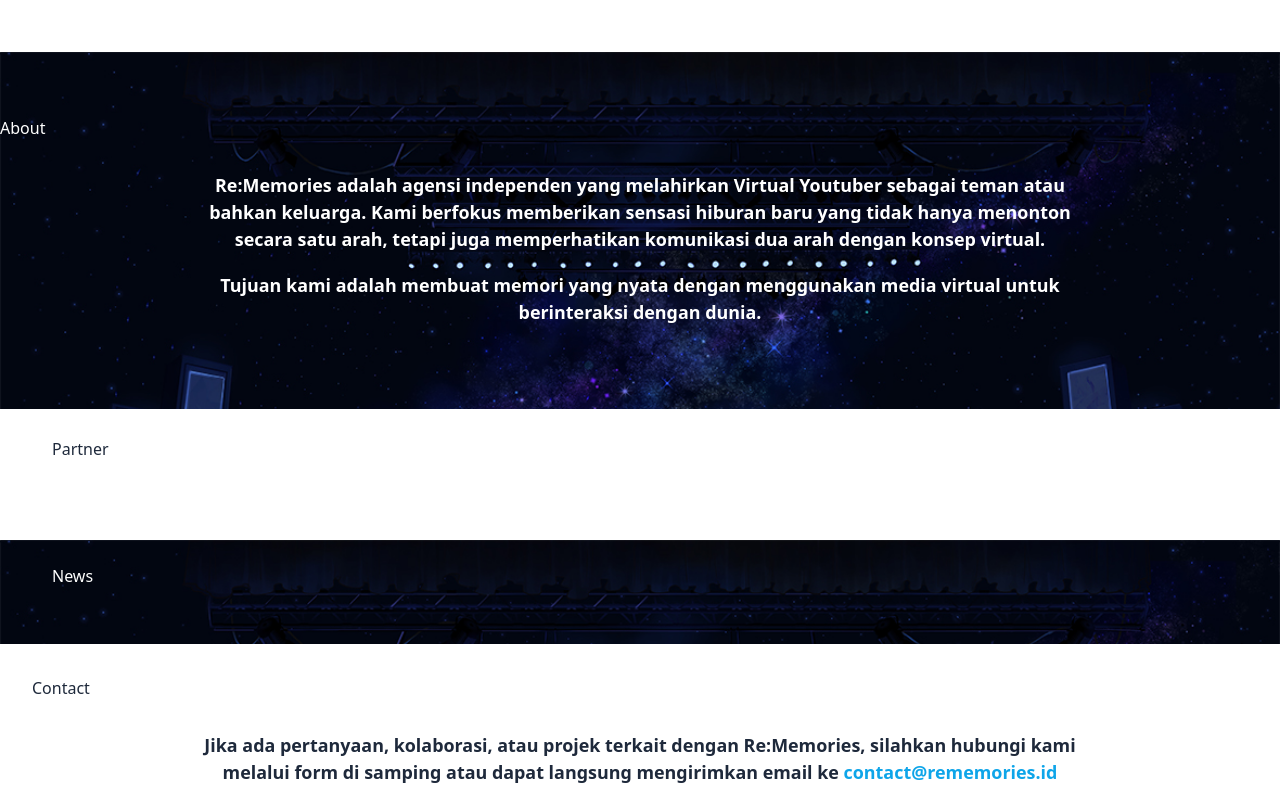
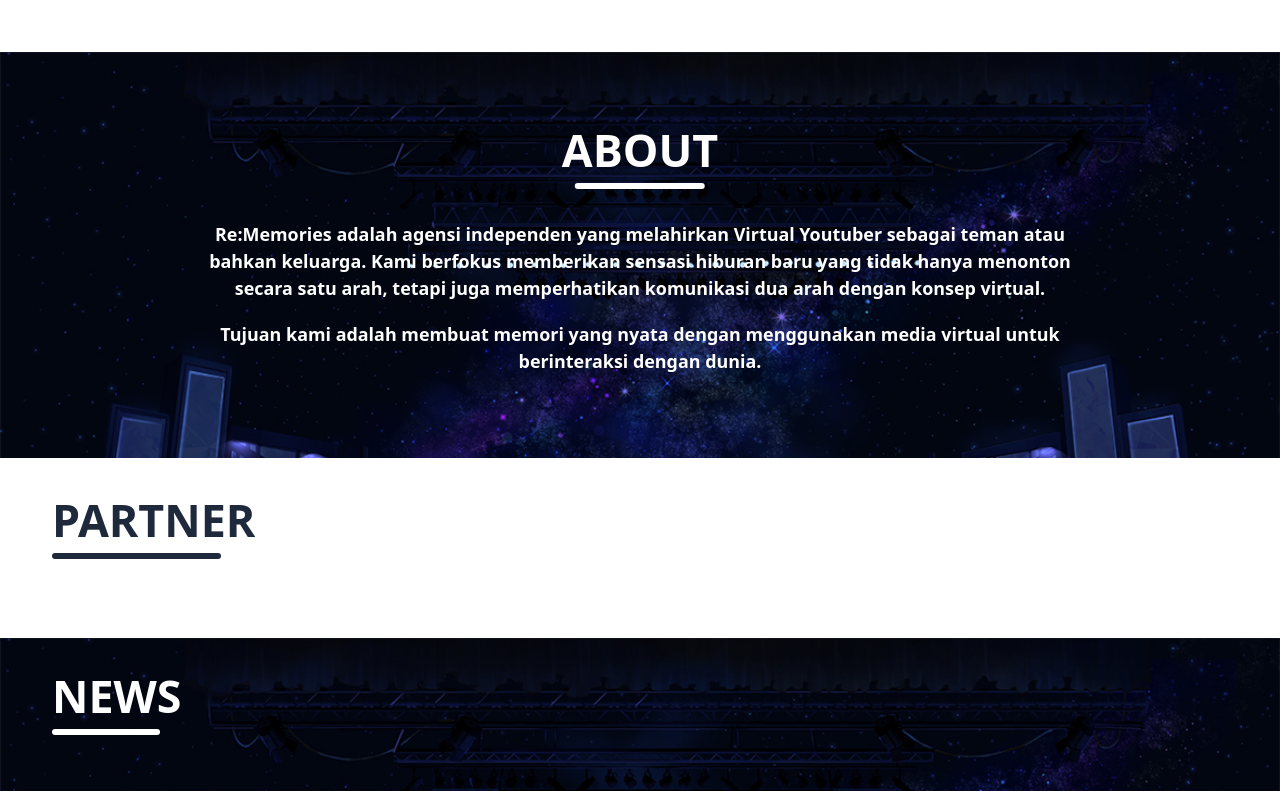
Before and after one commit to re-morable/re-memories, a Vue app: page / in a window 1280 px wide. Shown: the part 1351-2144 px from the top of the page. Built offline with nearby package versions, Linux system fonts and the light colour scheme.

Commit message:
Fix title in home

```diff
--- a/src/views/HomeView.vue
+++ b/src/views/HomeView.vue
@@ -14,7 +14,7 @@
     </div>
   </section>
   <section class="my-2 bg-parallax py-16">
-    <h1 class="pb-8 center">About</h1>
+    <h1 class="main-title pb-8 center">About</h1>
     <p>
       Re:Memories adalah agensi independen yang melahirkan Virtual Youtuber
       sebagai teman atau bahkan keluarga. Kami berfokus memberikan sensasi
@@ -28,19 +28,19 @@
     </p>
   </section>
   <section class="my-2 container w-[95vw] mx-auto text-slate-800 py-5">
-    <h1 class="pb-8 text-slate-800 pl-5">Partner</h1>
+    <h1 class="main-title pb-8 text-slate-800 pl-5">Partner</h1>
     <p></p>
   </section>
   <section class="my-2 bg-parallax py-6">
     <div class="container w-[95vw] mx-auto">
-      <h1 class="pl-5 pb-8">News</h1>
+      <h1 class="main-title pl-5 pb-8">News</h1>
     </div>
   </section>
   <section
     class="my-2 container w-[95vw] mx-auto text-slate-800 py-6"
     id="contact"
   >
-    <h1 class="text-slate-800 center pb-8">Contact</h1>
+    <h1 class="main-title text-slate-800 center pb-8">Contact</h1>
     <p>
       Jika ada pertanyaan, kolaborasi, atau projek terkait dengan Re:Memories,
       silahkan hubungi kami melalui form di samping atau dapat langsung
```
